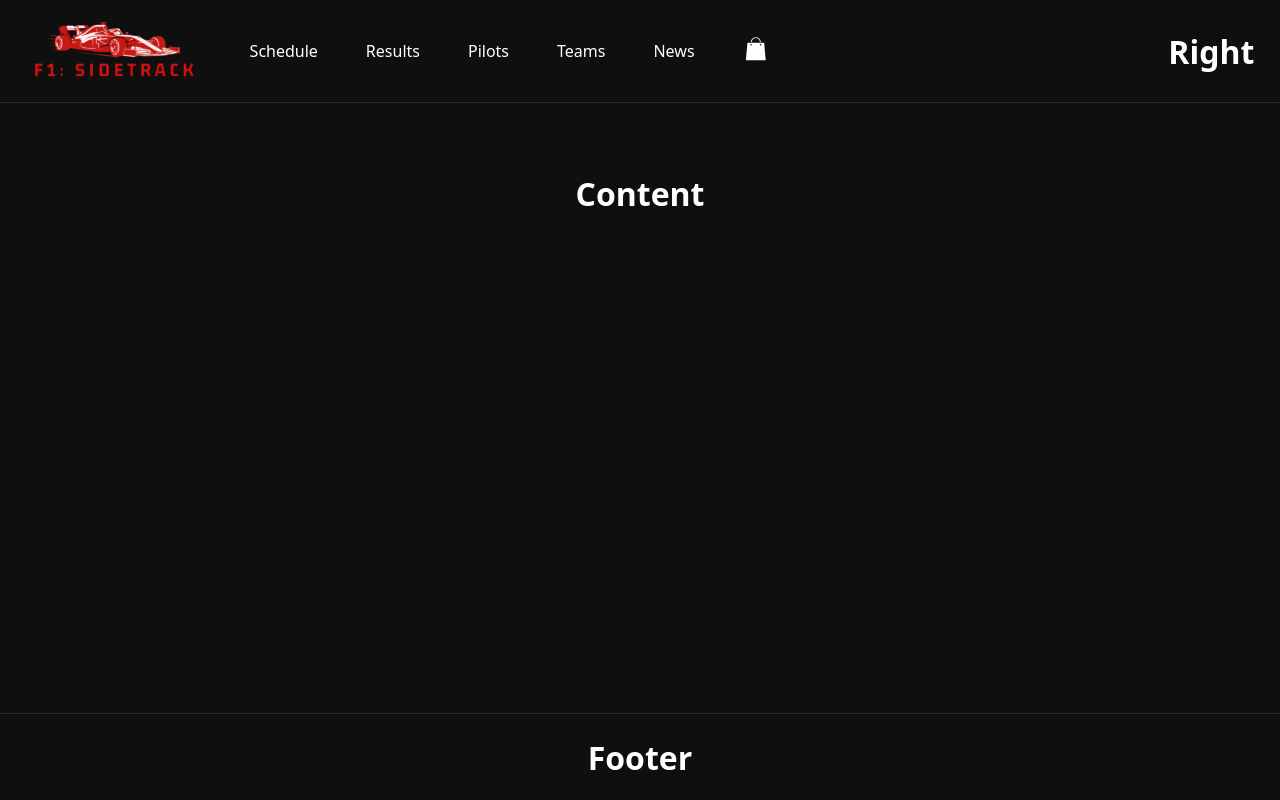
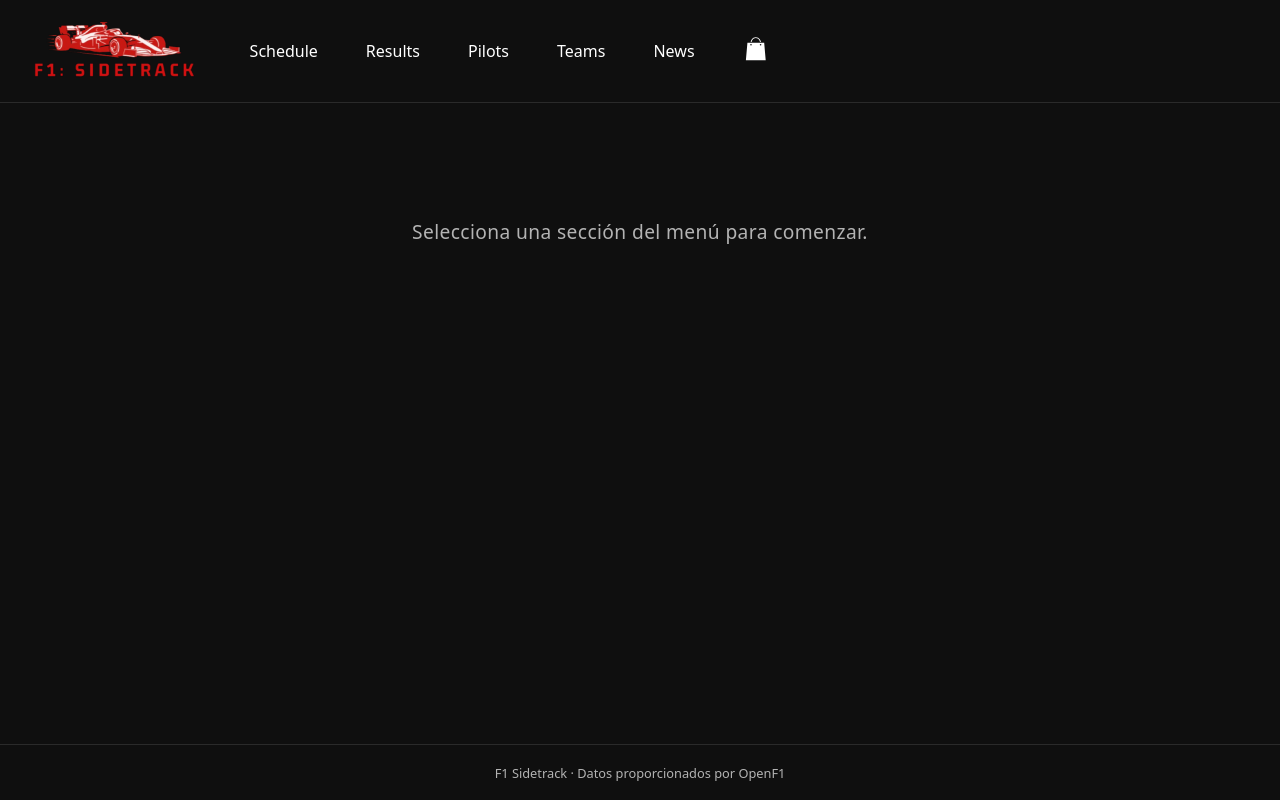
Before and after one commit to HeldyisAE/Proyecto3-F1Sidetrack, a React (Vite) app: page / in a window 1280 px wide. Built offline with nearby package versions, Linux system fonts and the light colour scheme.

Commit message:
interfaz de datos
se imprtan datos de api como un tipo de prueba para ver como llega la info

```diff
--- a/src/components/Header.jsx
+++ b/src/components/Header.jsx
@@ -1,25 +1,22 @@
-import '../styles/Header.css'
-
+import '../styles/Header.css';
 import LogoButton from './LogoButton';
 import RedirectButtons from './RedirectButtons';
 import FanShopButton from './FanShopButton';
 
-function Header() {
-
-    return(
+function Header({ handleConsult, activeView }) {
+    return (
         <div className="header">
             <div className="left">
                 <LogoButton />
             </div>
             <div className="center">
-                <RedirectButtons />
+                <RedirectButtons handleConsult={handleConsult} activeView={activeView} />
                 <FanShopButton />
             </div>
             <div className="right">
-                <h1>Right</h1>
+                {/* espacio para el módulo de usuario/login */}
             </div>
         </div>
-    )
-};
-
+    );
+}
 export default Header;
--- a/src/components/RedirectButtons.jsx
+++ b/src/components/RedirectButtons.jsx
@@ -1,20 +1,32 @@
-import '../styles/RedirectButtons.css'
+// src/components/RedirectButtons.jsx
+import '../styles/RedirectButtons.css';
 import { useTranslation } from 'react-i18next';
-import { useF1Menu } from '../hooks/useF1Menu';
 
-function RedirectButtons() {
+// Recibe handleConsult y activeView como props desde Header → Home
+function RedirectButtons({ handleConsult, activeView }) {
     const { t } = useTranslation();
-    const { handleConsult } = useF1Menu();
 
-    return(
+    const buttons = [
+        { service: 'getSchedule', label: t('navigation.schedule') },
+        { service: 'getResults',  label: t('navigation.results')  },
+        { service: 'getDrivers',  label: t('navigation.pilots')   },
+        { service: 'getTeams',    label: t('navigation.teams')    },
+        { service: 'getNews',     label: t('navigation.news')     },
+    ];
+
+    return (
         <div className="redirect-container">
-            <button className="redirect-button" onClick={() => handleConsult('getSchedule')}>{t("navigation.schedule")}</button>
-            <button className="redirect-button" onClick={() => handleConsult('getResults')}>{t("navigation.results")}</button>
-            <button className="redirect-button" onClick={() => handleConsult('getDrivers')}>{t("navigation.pilots")}</button>
-            <button className="redirect-button" onClick={() => handleConsult('getTeams')}>{t("navigation.teams")}</button>
-            <button className="redirect-button" onClick={() => handleConsult('getNews')}>{t("navigation.news")}</button>
+            {buttons.map(({ service, label }) => (
+                <button
+                    key={service}
+                    className={`redirect-button ${activeView === service ? 'redirect-button--active' : ''}`}
+                    onClick={() => handleConsult(service)}
+                >
+                    {label}
+                </button>
+            ))}
         </div>
-    )
-};
+    );
+}
 
 export default RedirectButtons;
--- a/src/pages/Home.jsx
+++ b/src/pages/Home.jsx
@@ -1,24 +1,34 @@
-import '../styles/Home.css'
-
+import '../styles/Home.css';
 import Header from '../components/Header';
+import F1ContentController from '../components/F1ContentController';
+import { useF1Menu } from '../hooks/useF1Menu';
 
 function Home() {
+    const { data, loading, error, activeView, handleConsult, clearView } = useF1Menu();
 
     return (
         <div className="home">
             <div className="top">
-                <Header />
+                <Header handleConsult={handleConsult} activeView={activeView} />
             </div>
             <div className="mid">
-                <div className='content-container'>
-                    <h1>Content</h1>
+                <div className="content-container">
+                    <F1ContentController
+                        data={data}
+                        loading={loading}
+                        error={error}
+                        activeView={activeView}
+                        clearView={clearView}
+                    />
                 </div>
             </div>
             <div className="bottom">
-                <h1>Footer</h1>
+                <p style={{ fontFamily: 'var(--font-display)', fontSize: '0.8rem', color: 'var(--color-text-secondary, #888)' }}>
+                    F1 Sidetrack · Datos proporcionados por OpenF1
+                </p>
             </div>
         </div>
-    )
-};
+    );
+}
 
 export default Home;
--- a/src/styles/RedirectButtons.css
+++ b/src/styles/RedirectButtons.css
@@ -1,3 +1,6 @@
+/* src/styles/RedirectButtons.css
+   Agrega el estado activo al CSS existente de tu compañero */
+
 .redirect-container {
     display: flex;
     justify-content: flex-start;
@@ -8,27 +11,17 @@
 }
 
 .redirect-button {
-
     height: 100%;
-
     position: relative;
-
     padding: 2.5rem 0.5rem;
-
     border: none;
     background: transparent;
-
     color: var(--color-text-primary);
-
     font-family: var(--font-display);
-    font-size: clamp(1rem, 1.2vw, 1.1rem) ;
+    font-size: clamp(1rem, 1.2vw, 1.1rem);
     font-weight: 500;
-
     cursor: pointer;
-
-    transition:
-        color 0.2s ease,
-        transform 0.15s ease;
+    transition: color 0.2s ease, transform 0.15s ease;
 }
 
 .redirect-button:hover {
@@ -39,23 +32,28 @@
     transform: scale(0.96);
 }
 
+/* Línea inferior animada */
 .redirect-button::after {
-
     content: "";
-
     position: absolute;
-
     left: 0;
     bottom: 0;
-
     width: 0%;
     height: 2px;
-
     background-color: var(--color-primary);
-
     transition: width 0.2s ease;
 }
 
 .redirect-button:hover::after {
     width: 100%;
 }
+
+/* ── Estado activo (botón seleccionado) ── */
+.redirect-button--active {
+    color: #E10600;
+}
+
+.redirect-button--active::after {
+    width: 100%;
+    background-color: #E10600;
+}
```
